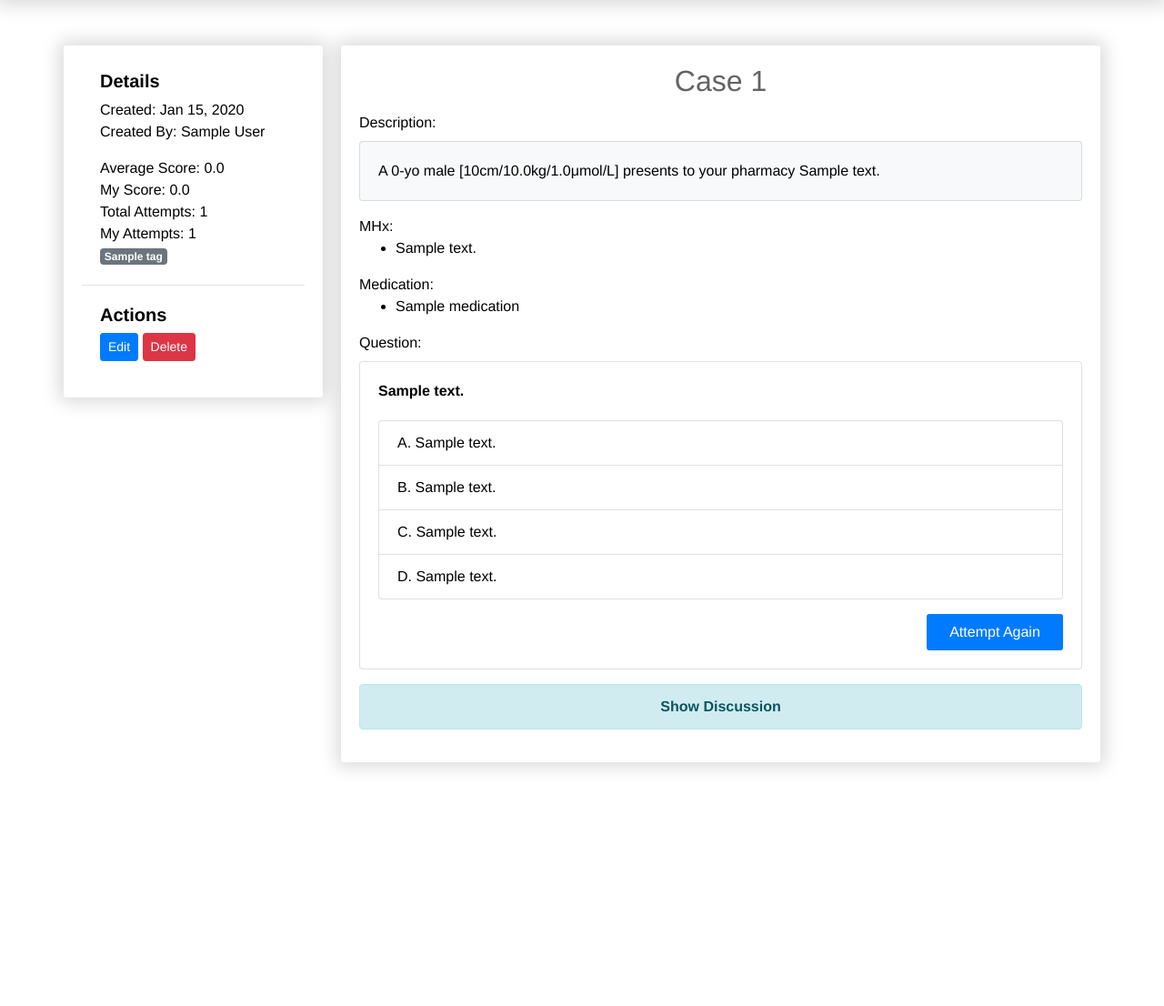
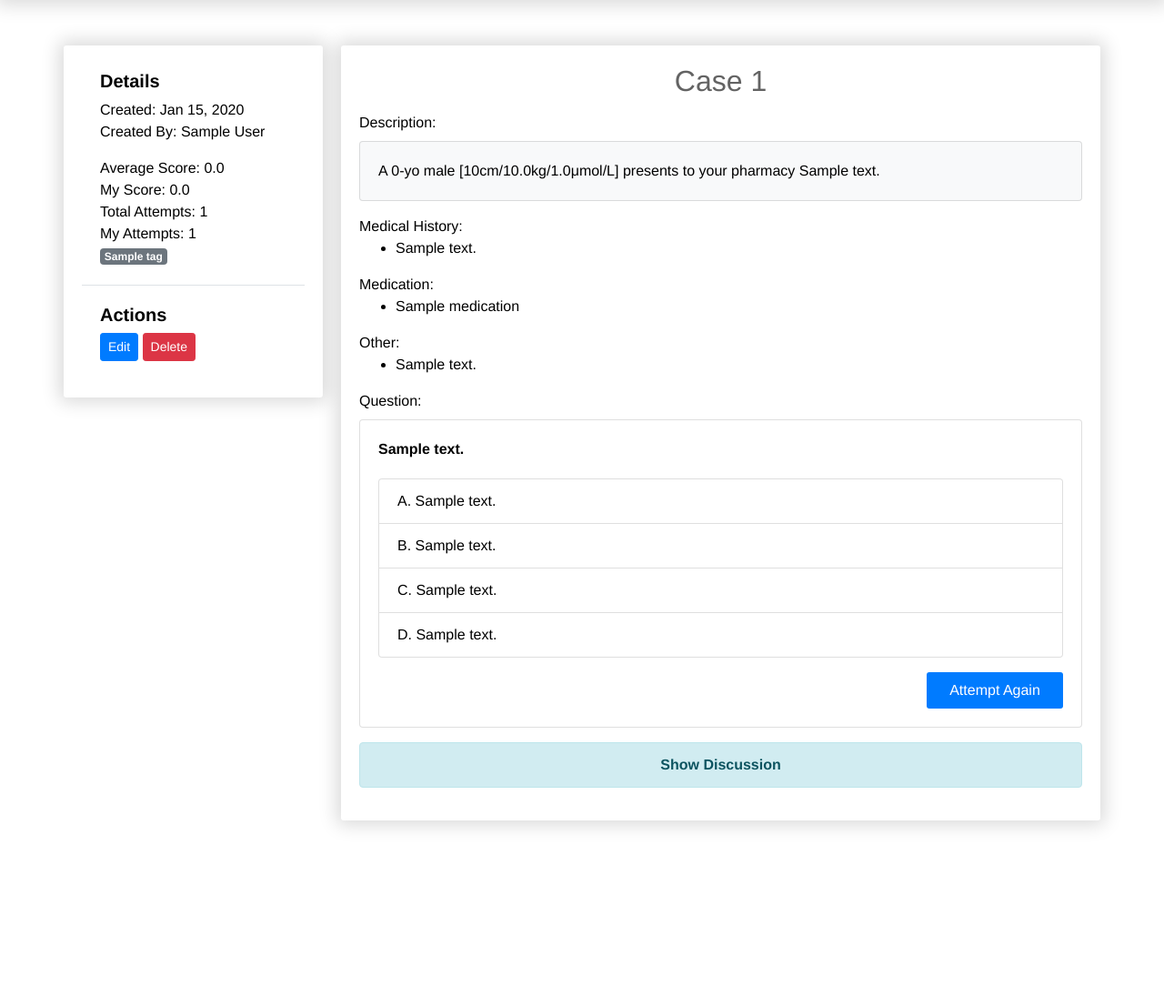
Before and after one commit to 320011/case, a Django app: page /cases/view/1/ in a window 1280 px wide. Shown: the part 59-1165 px from the top of the page at 91% size. Before the commit the page ends 906 px from the top, so only its background shows below. Run offline with Django 3.2, Linux system fonts and the light colour scheme; a user stored in the database is signed in; tables that the repository leaves empty hold one stand-in row (values such as "Sample post"); style sheets or scripts are compiled from the project's sources; some libraries are stand-ins or nearby versions.

Commit message:
Added other to view_case

```diff
--- a/core/case_study/templates/view_case.html
+++ b/core/case_study/templates/view_case.html
@@ -56,7 +56,7 @@
                     </div>
                 </div>
             </div>
-            MHx:
+            Medical History:
             <ul style="display: inherit; list-style-type: inherit">
                 {% for history in mhx %}
                     <li>{{ history }}</li>
@@ -66,6 +66,12 @@
             <ul style="display: inherit; list-style-type: inherit">
                 {% for medication in medications %}
                     <li>{{ medication }}</li>
+                {% endfor %}
+            </ul>
+            Other:
+            <ul style="display: inherit; list-style-type: inherit">
+                {% for other in others %}
+                    <li>{{ other }}</li>
                 {% endfor %}
             </ul>
             Question:
--- a/core/case_study/views.py
+++ b/core/case_study/views.py
@@ -227,6 +227,7 @@ def view_case(request, case_study_id):
     case_study = get_object_or_404(CaseStudy, pk=case_study_id)
     mhx = MedicalHistory.objects.filter(case_study=case_study)
     medications = Medication.objects.filter(case_study=case_study)
+    others = Other.objects.filter(case_study=case_study)
     tags = TagRelationship.objects.filter(case_study=case_study)
     total_average = case_study.get_average_score()
     user_average = case_study.get_average_score(user=request.user)
@@ -243,6 +244,7 @@ def view_case(request, case_study_id):
         "case": case_study,
         "mhx": mhx,
         "medications": medications,
+        "others" : others,
         "tags": tags,
         "comments": comments
     }
```
